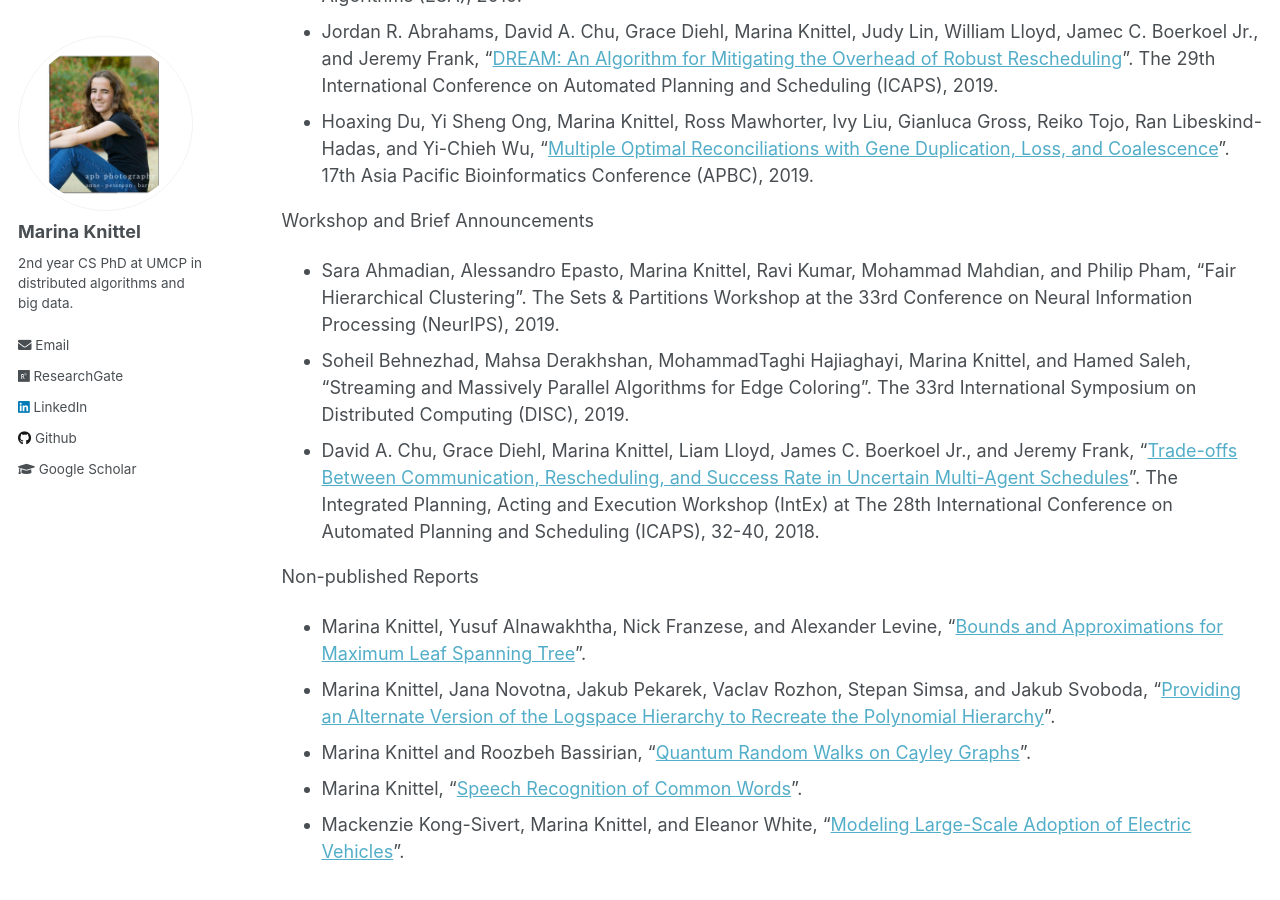
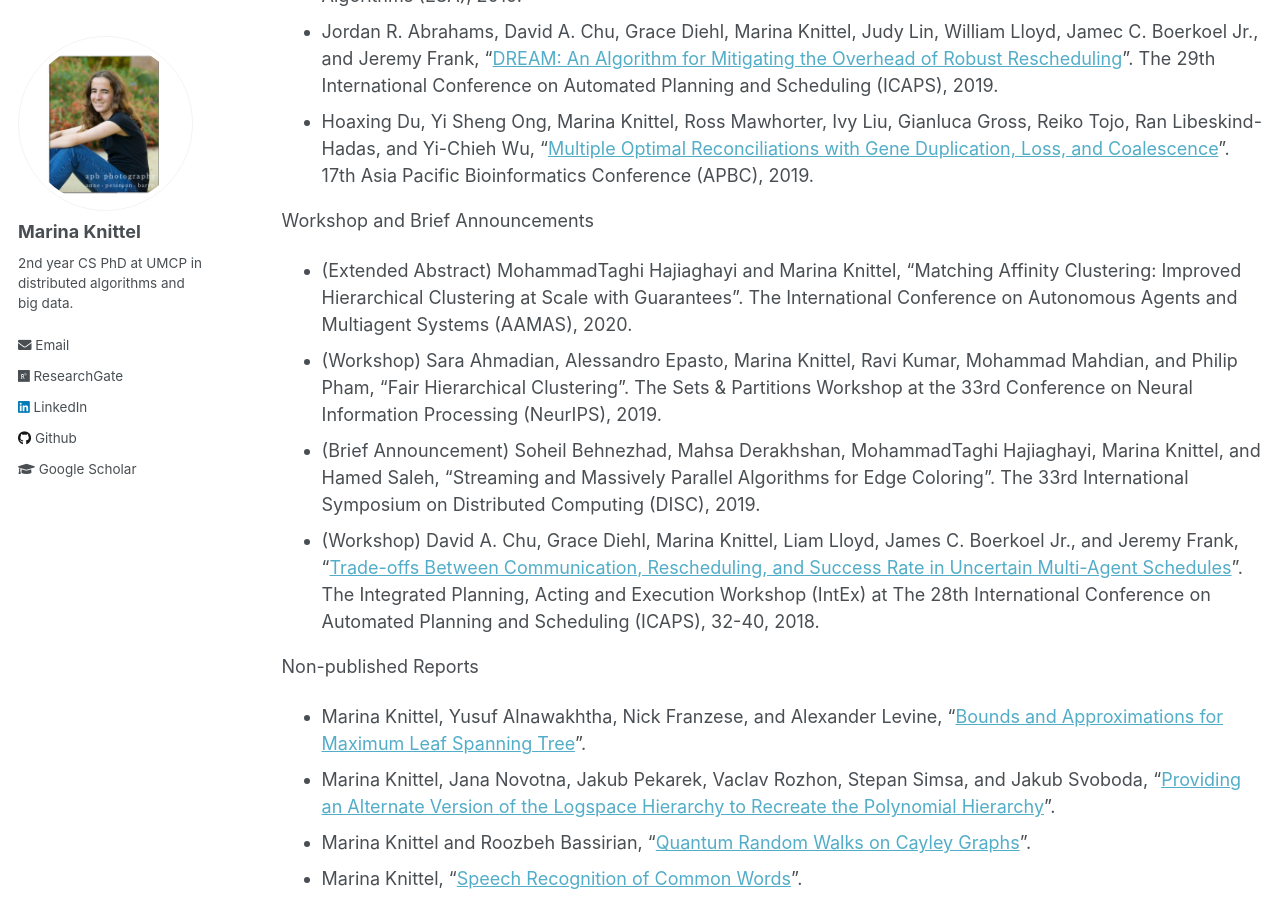
Before and after one commit to mknittel/mknittel.github.io, a Jekyll site: the page built from _pages/publications.md, in a window 1280 px wide and 900 px high, scrolled down 413 px. Built offline with Jekyll 4.4.1, drawn with Linux system fonts in a browser that asks for light colours.

Commit message:
Updated pubs

```diff
--- a/_pages/publications.md
+++ b/_pages/publications.md
@@ -13,9 +13,10 @@ Conference
 * Hoaxing  Du,  Yi  Sheng  Ong,  Marina  Knittel,  Ross  Mawhorter,  Ivy  Liu,  Gianluca  Gross,  Reiko Tojo, Ran Libeskind-Hadas, and Yi-Chieh Wu, "[Multiple Optimal Reconciliations with Gene Duplication,  Loss,  and  Coalescence](https://mknittel.github.io/publications/Du-et-al-APBC-2019)". 17th Asia Pacific Bioinformatics Conference (APBC), 2019.
 
 Workshop and Brief Announcements
-* Sara Ahmadian, Alessandro Epasto, Marina Knittel, Ravi Kumar, Mohammad Mahdian, and Philip Pham, "Fair Hierarchical Clustering". The Sets & Partitions Workshop at the 33rd Conference on Neural Information Processing (NeurIPS), 2019.
-* Soheil Behnezhad, Mahsa Derakhshan, MohammadTaghi Hajiaghayi, Marina Knittel, and Hamed Saleh, "Streaming and Massively Parallel Algorithms for Edge Coloring". The 33rd International Symposium on Distributed Computing (DISC), 2019.
-* David A. Chu, Grace Diehl, Marina Knittel, Liam Lloyd, James C. Boerkoel Jr., and Jeremy Frank, "[Trade-offs Between Communication, Rescheduling, and Success Rate in Uncertain Multi-Agent Schedules](https://mknittel.github.io/publications/Chu-et-al-INTEX-2018)".  The Integrated Planning, Acting and Execution Workshop (IntEx) at The 28th International Conference on Automated Planning and Scheduling (ICAPS), 32-40, 2018.
+* (Extended Abstract) MohammadTaghi Hajiaghayi and Marina Knittel, "Matching Affinity Clustering: Improved Hierarchical Clustering at Scale with Guarantees". The International Conference on Autonomous Agents and Multiagent Systems (AAMAS), 2020.
+* (Workshop) Sara Ahmadian, Alessandro Epasto, Marina Knittel, Ravi Kumar, Mohammad Mahdian, and Philip Pham, "Fair Hierarchical Clustering". The Sets & Partitions Workshop at the 33rd Conference on Neural Information Processing (NeurIPS), 2019.
+* (Brief Announcement) Soheil Behnezhad, Mahsa Derakhshan, MohammadTaghi Hajiaghayi, Marina Knittel, and Hamed Saleh, "Streaming and Massively Parallel Algorithms for Edge Coloring". The 33rd International Symposium on Distributed Computing (DISC), 2019.
+* (Workshop) David A. Chu, Grace Diehl, Marina Knittel, Liam Lloyd, James C. Boerkoel Jr., and Jeremy Frank, "[Trade-offs Between Communication, Rescheduling, and Success Rate in Uncertain Multi-Agent Schedules](https://mknittel.github.io/publications/Chu-et-al-INTEX-2018)".  The Integrated Planning, Acting and Execution Workshop (IntEx) at The 28th International Conference on Automated Planning and Scheduling (ICAPS), 32-40, 2018.
 
 Non-published Reports
 * Marina Knittel, Yusuf Alnawakhtha, Nick Franzese, and Alexander Levine, "[Bounds and Approximations for Maximum Leaf Spanning Tree](https://mknittel.github.io/publications/Max-Leaf-Spanning-Tree)".
```
